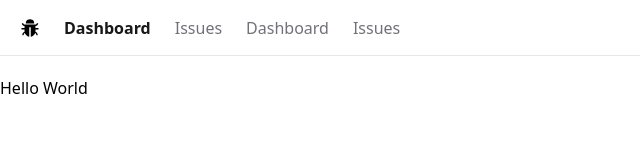
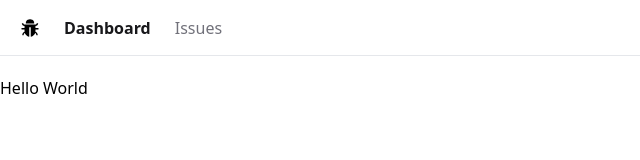
Before and after one commit to YohanesSenbeto/issue-tracker, a Next.js app: page / in a window 1280 px wide. Shown: the top 160 px of the page, without its empty margins (0-640 px from the left). Built offline with nearby package versions, Linux system fonts and the light colour scheme.

Commit message:
removed previous navbars

```diff
--- a/app/NavBar.tsx
+++ b/app/NavBar.tsx
@@ -31,22 +31,6 @@ const NavBar = () => {
                         </Link>
                     </li>
                 ))}
-                <li>
-                    <Link
-                        className="text-zinc-500 hover:text-zinc-800 transition-colors"
-                        href="/"
-                    >
-                        Dashboard
-                    </Link>
-                </li>
-                <li>
-                    <Link
-                        className="text-zinc-500 hover:text-zinc-800 transition-colors"
-                        href="/issues"
-                    >
-                        Issues
-                    </Link>
-                </li>
             </ul>
         </nav>
     );
```
